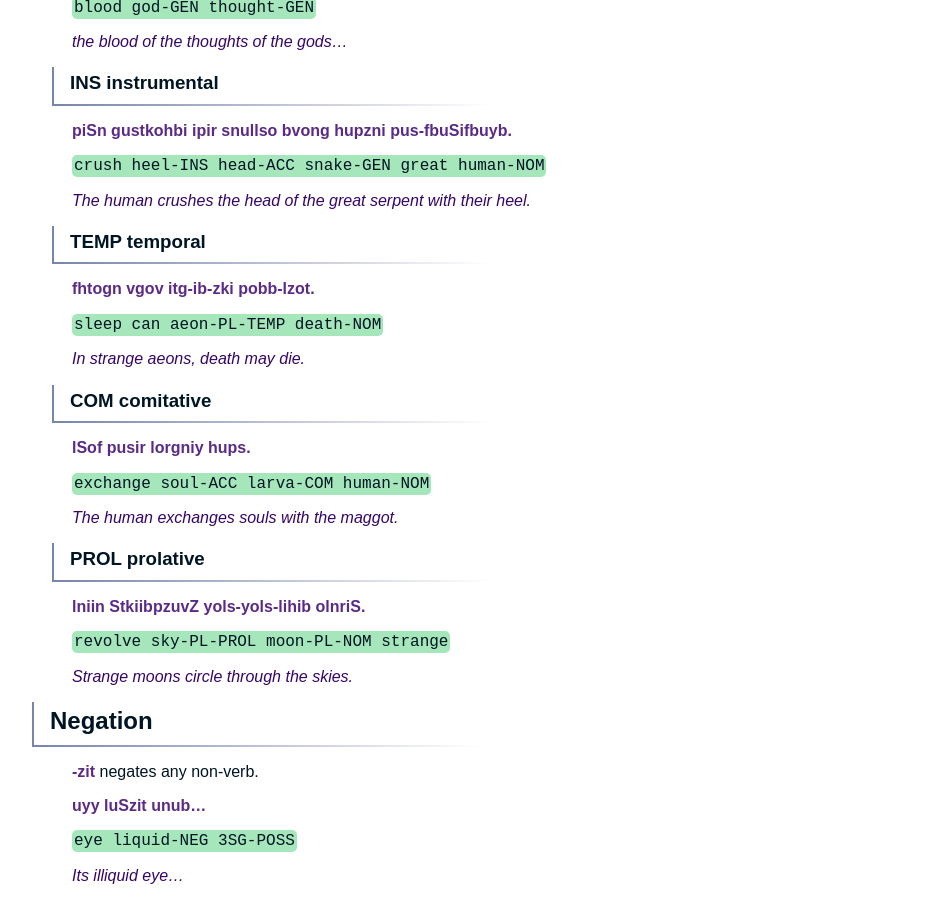
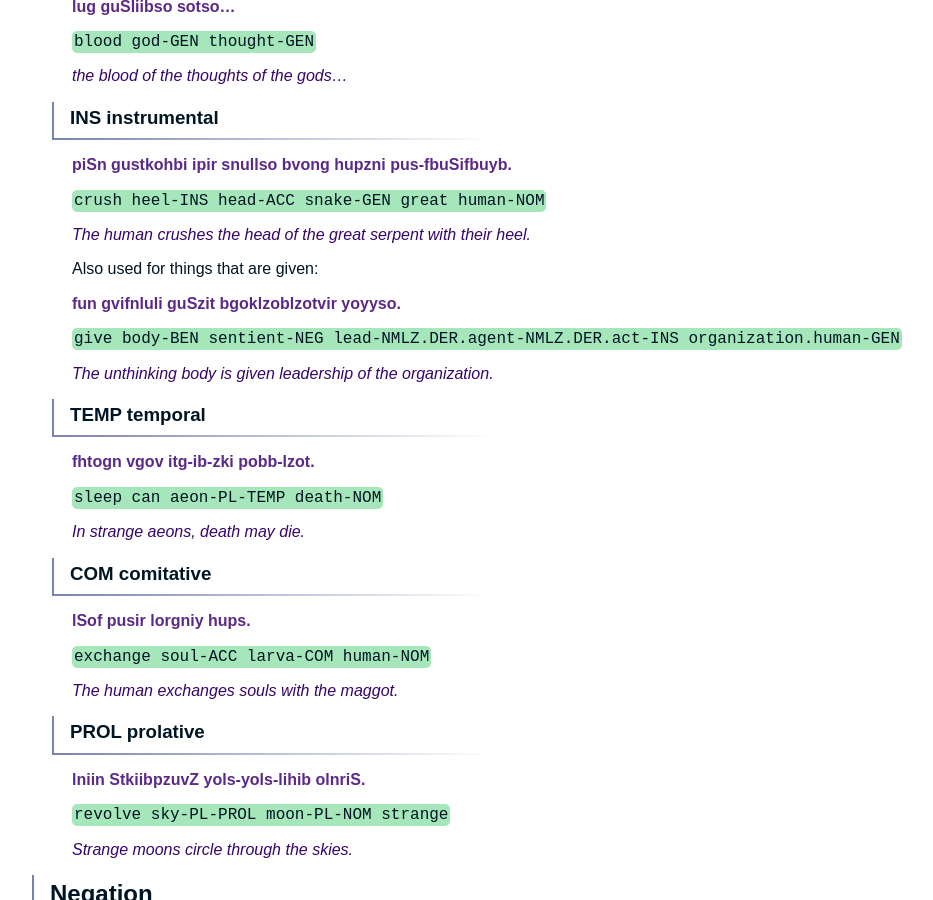
Before and after one commit to 0x70b1a5/lugso, a Jekyll site: the page built from 061_noun-cases-negation.md, in a window 1280 px wide and 900 px high, scrolled down 2924 px. Shown: the whole window, without its empty margins (158-1091 px from the left). Built offline with Jekyll 4.4.1, drawn with Linux system fonts in a browser that asks for light colours; nearby versions of some CDN libraries.

```diff
--- a/061_noun-cases-negation.md
+++ b/061_noun-cases-negation.md
@@ -117,6 +117,14 @@ _the blood of the thoughts of the gods..._
 
 _The human crushes the head of the great serpent with their heel._
 
+Also used for things that are given:
+
+**fun gvifnluli guSzit bgoklzoblzotvir yoyyso.**
+
+`give body-BEN sentient-NEG lead-NMLZ.DER.agent-NMLZ.DER.act-INS organization.human-GEN`
+
+_The unthinking body is given leadership of the organization._
+
 ### TEMP temporal
 
 **fhtogn vgov itg-ib-zki pobb-lzot.**
```
Also changed, not shown: 092_relative-clauses.md (+8 -0 lines), 093_subordinate-clauses.md (added, +44 -0 lines).
